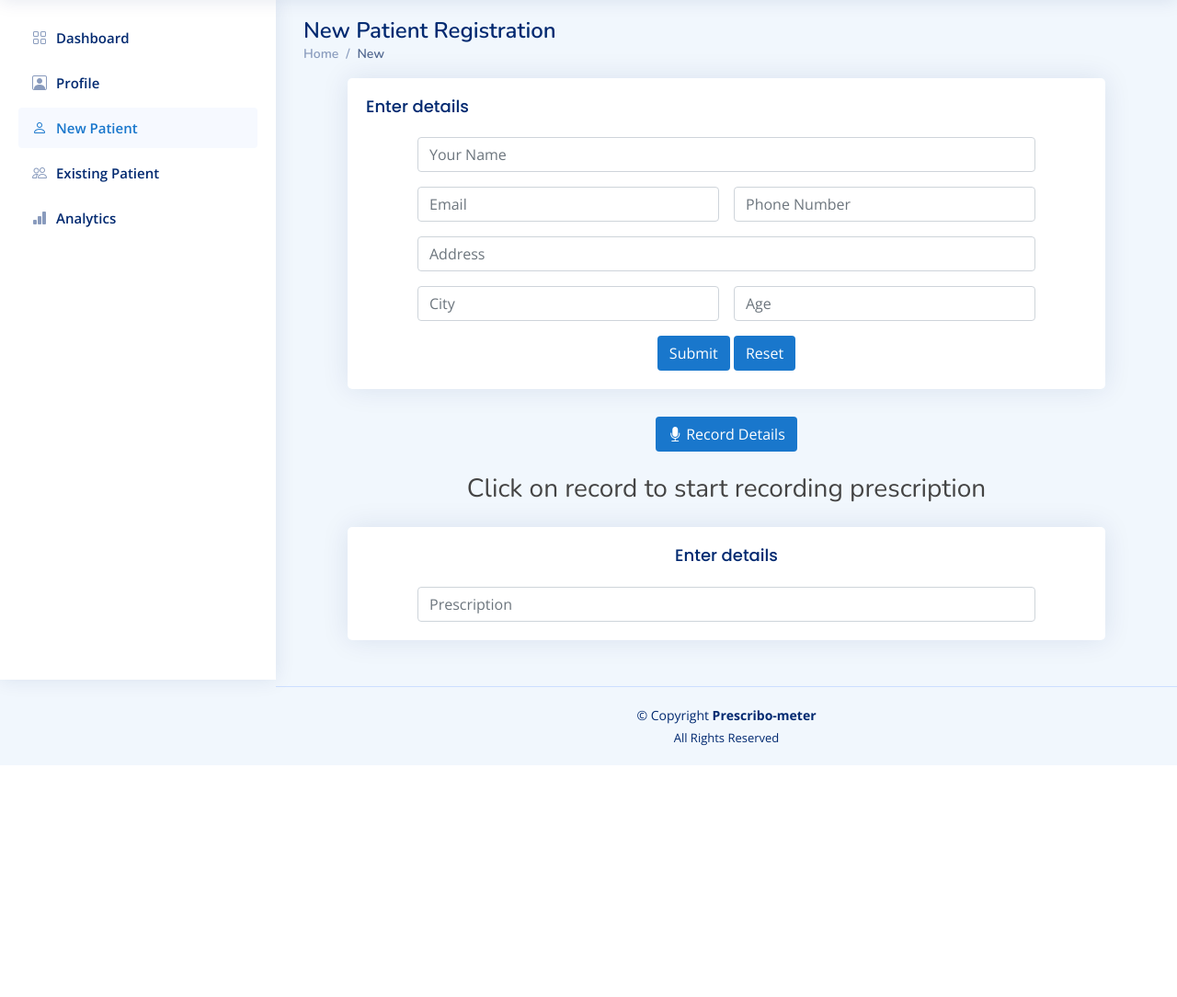
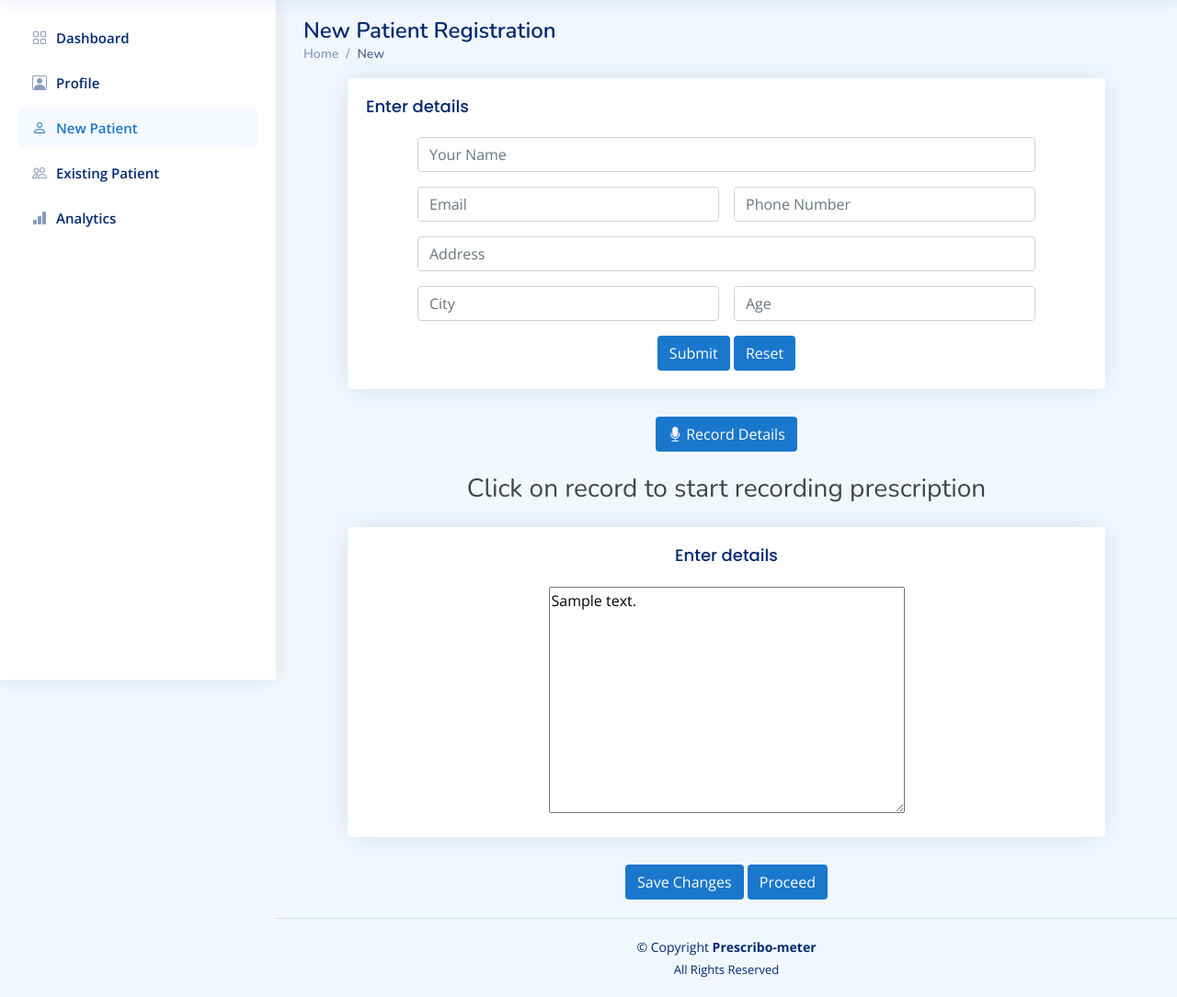
Before and after one commit to aayushi-as/Prescribometer, a Django app: template templates/new-patient.html in a window 1280 px wide. Shown: the part 61-1145 px from the top of the page at 92% size. Before the commit the page ends 893 px from the top, so only its background shows below. Run offline with Django 3.2, Linux system fonts and the light colour scheme; the template is opened without the code that fills it: most values are stand-ins (such as "Sample title", 1, 10 or a date in 2020); some libraries are stand-ins or nearby versions.

Commit message:
Update Record Module

```diff
--- a/app/urls.py
+++ b/app/urls.py
@@ -10,5 +10,7 @@ urlpatterns = [
     path('analytics/',views.analytics, name='analytics'),
     path('newPatient/',views.newPatient, name='newPatient'),
     path('existingPatient/',views.existingPatient, name='existingPatient'),
-    path('newPatient/record/',views.record,name = 'record')
+    path('newPatient/record/',views.record,name = 'record'),
+    path('newPatient/record/save_changes/',views.save_changes,name = 'save_changes'),
+    path('newPatient/record/record',views.record,name = 'record'),
 ]
--- a/templates/new-patient.html
+++ b/templates/new-patient.html
@@ -204,19 +204,36 @@
                         </div>
                     </div>
                     <div class="voice-record text-center">
-                        <form action="record">
-                        <button type="submit" class="btn"><i class="bi bi-mic-fill me-1"></i>Record
-                            Details</button>
-                        </form>
+                        <form action="record" method="get">
+                        {% csrf_token %}
+                        <button type="submit" id = "Record" class="btn"><i class="bi bi-mic-fill me-1"></i>Record
+                            Details
+                        </button>
+
                         <h3 class="my-4">Click on record to start recording prescription</h3>
                         <div class="card mx-5">
                             <div class="card-body">
                                 <h5 class="card-title">Enter details</h5>
-                                <form class="row g-3 mx-5">
-                                    <div class="col-md-12">
-                                        <input type="text" class="form-control" placeholder="Prescription">
+
+                                <form class="row g-3 mx-5" method="get" action="record">
+
+                                    <div class="col-md-12" >
+                                        <!--<input name="audio_text" type="text" value='{{ audio_text }}' contenteditable="true"/>-->
+                                        <textarea name="fulltextarea" rows="10" cols="40">{{audio_text}}</textarea>
+                                        <!--<h4 contentEditable="true" id="audio_text">{{audio_text}}</h4>-->
+
+
                                     </div>
-                                    </form>
+                                    </div>
+                                    </div>
+                                </form>
+                                </div>
+                                <div class="text-center">
+                                    <form action = "save_changes">
+                                    <button type="submit" class="btn">Save Changes</button>
+                                    <button type="reset" class="btn">Proceed</button>
+                                </form>
+                                </div>
                                     </div>
                                     </div>
                     </div>
```
Also changed, not shown: app/views.py (+41 -12 lines), 1 other file.
